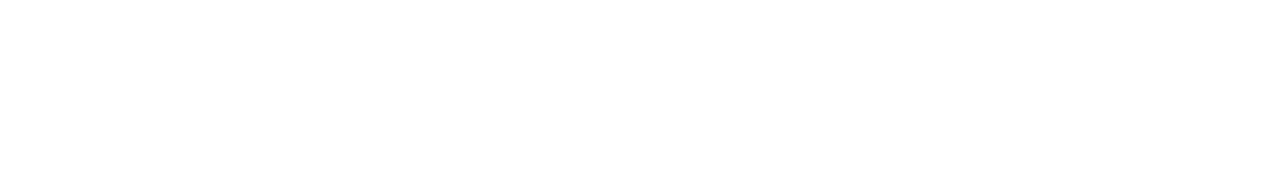
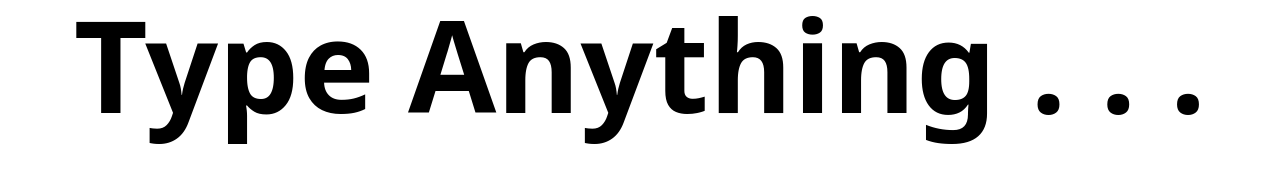
Before and after one commit to faruqisan/babytyping, a plain HTML site: page index.html in a window 1280 px wide. Drawn offline with nearby package versions, Linux system fonts and the light colour scheme.

Commit message:
feat: add placeholder on first run

```diff
--- a/index.html
+++ b/index.html
@@ -12,7 +12,7 @@
     <div class="container mx-auto">
         <div class="columns-1">
             <div class="mt-50">
-                <h1 id="pressedButton" class="text-9xl font-bold text-center "></h1>
+                <h1 id="pressedButton" class="text-9xl font-bold text-center ">Type Anything . . .</h1>
             </div>
         </div>
     </div>
```
